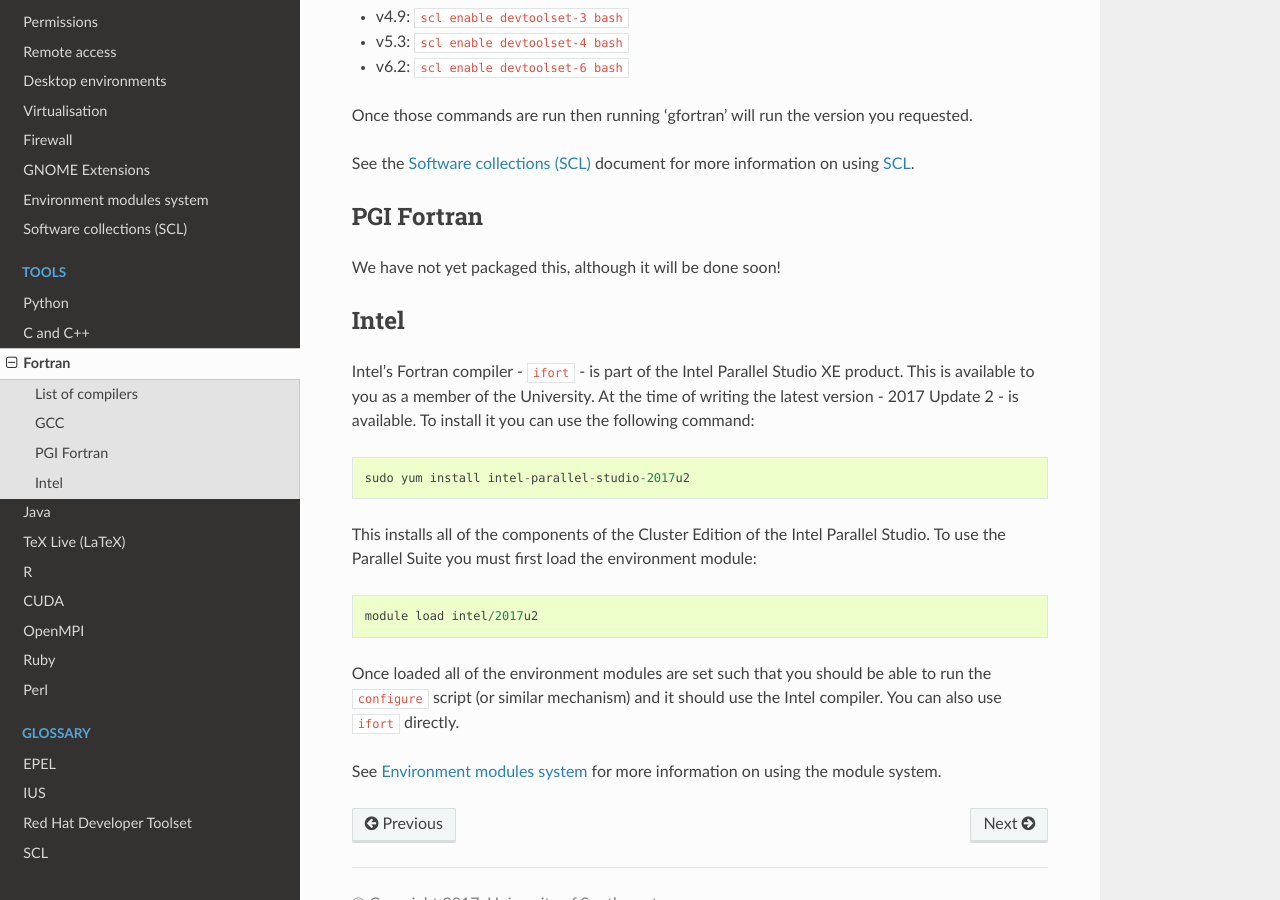
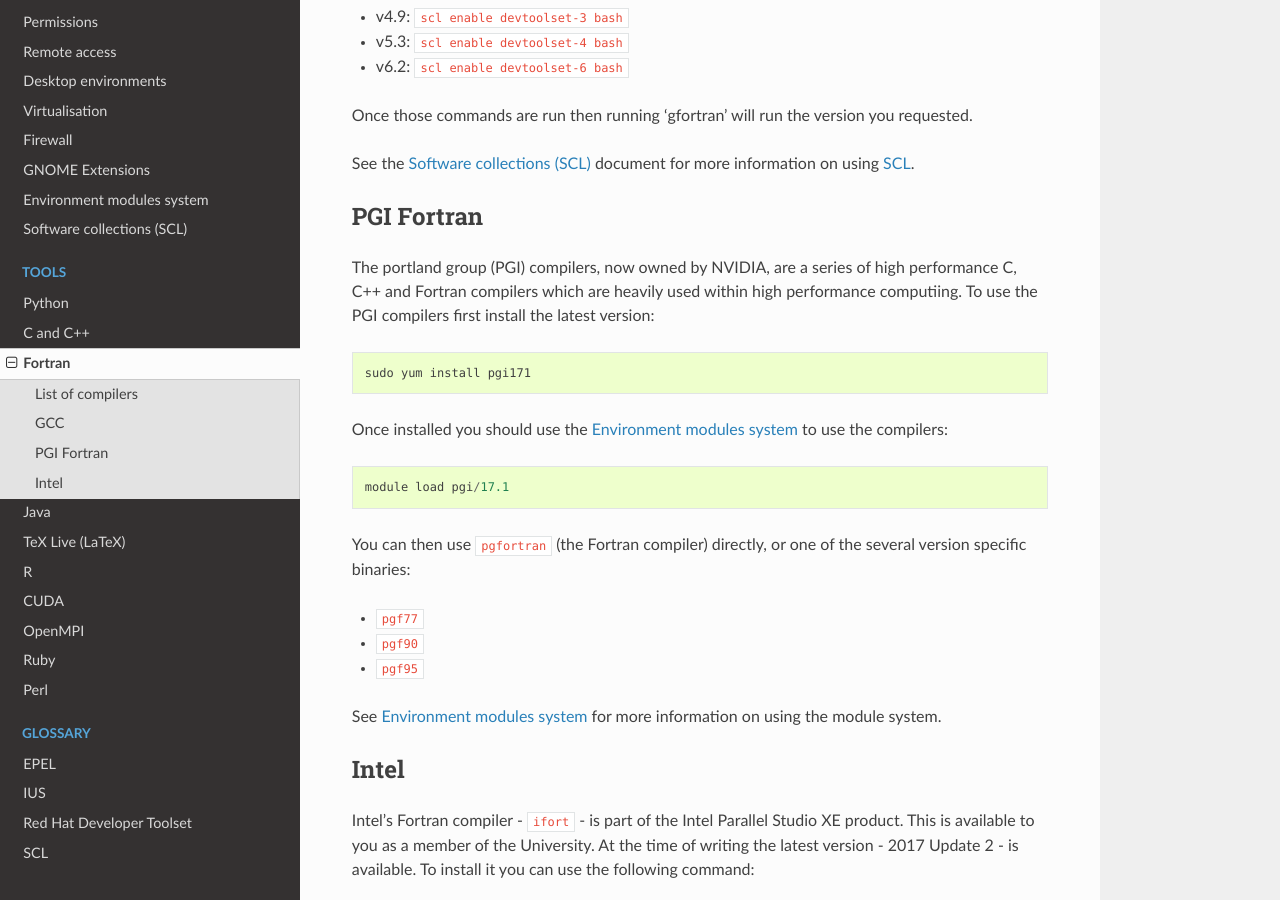
Before and after one commit to southampton/linuxdesktopdocs, a Sphinx documentation site: the page built from docs/fortran.rst, in a window 1280 px wide and 900 px high, scrolled down 1069 px. Built offline with Sphinx 7.4.7 and the Read the Docs theme 2.0.0, drawn with Linux system fonts in a browser that asks for light colours.

Commit message:
added docs for PGI compilers

```diff
--- a/docs/fortran.rst
+++ b/docs/fortran.rst
@@ -55,7 +55,25 @@ See the :doc:`softwarecollections` document for more information on using :doc:`
 PGI Fortran
 -----------
 
-We have not yet packaged this, although it will be done soon!
+The portland group (PGI) compilers, now owned by NVIDIA, are a series of high
+performance C, C++ and Fortran compilers which are heavily used within high
+performance computiing. To use the PGI compilers first install the latest
+version::
+
+   sudo yum install pgi171
+
+Once installed you should use the :doc:`envmodules` to use the compilers::
+
+   module load pgi/17.1
+
+You can then use ``pgfortran`` (the Fortran compiler) directly, or one of the
+several version specific binaries:
+
+* ``pgf77``
+* ``pgf90``
+* ``pgf95``
+
+See :doc:`envmodules` for more information on using the module system.
 
 Intel
 -----
```
Also changed, not shown: docs/c.rst (+21 -1 lines).
